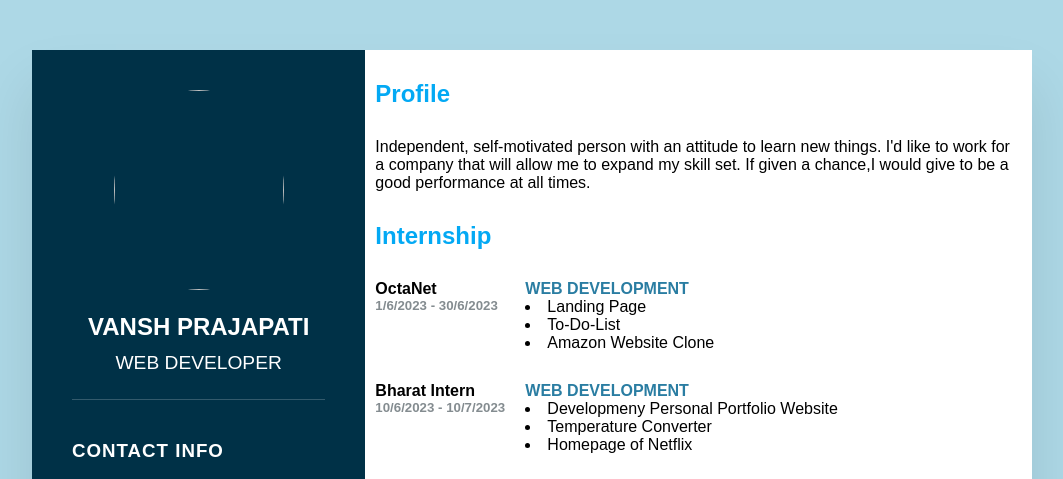
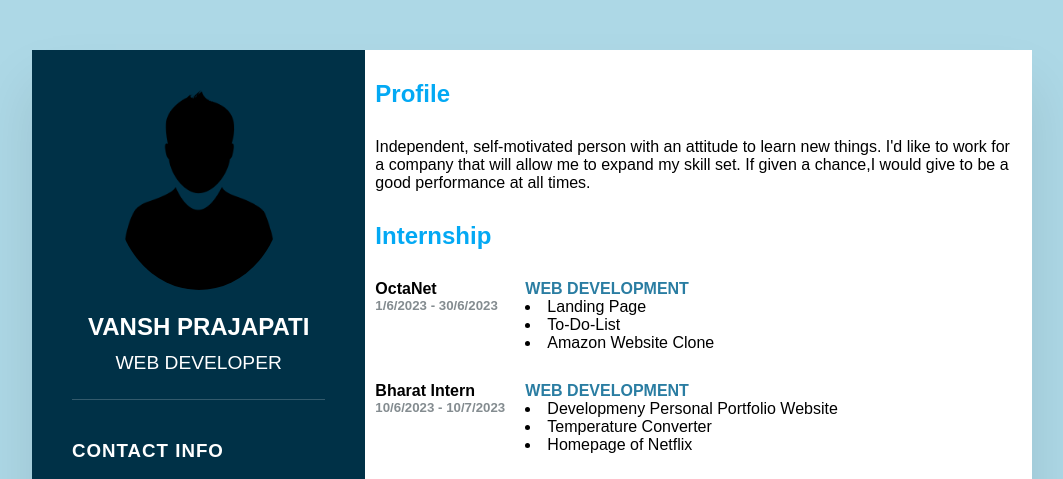
Before and after one commit to VANSHPRAJAPATI115/Resume_Bulider, a plain HTML site: page index.html in a window 1280 px wide. Shown: the top 479 px of the page, without its empty margins (108-1171 px from the left). Drawn offline with Linux system fonts and the light colour scheme.

Commit message:
index.html

```diff
--- a/index.html
+++ b/index.html
@@ -14,7 +14,7 @@
         <div class="left-side">
          <div class="profile-text">
             <div class="imgg">
-                <img src="img.jpg">
+                <img src="93.png">
             </div>
             <h2>Vansh Prajapati<br><span>Web Developer</span></h2>
          </div>
```
